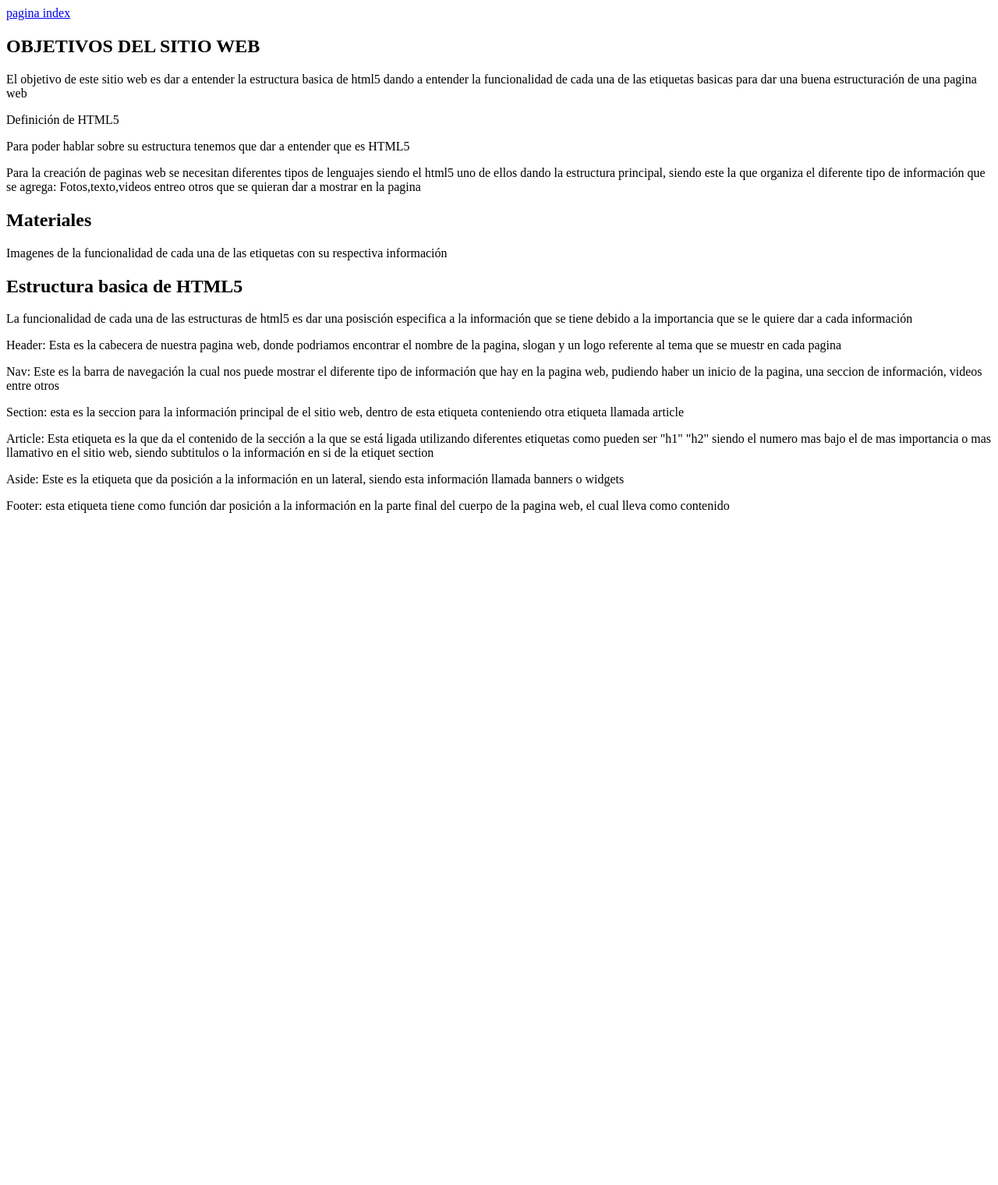
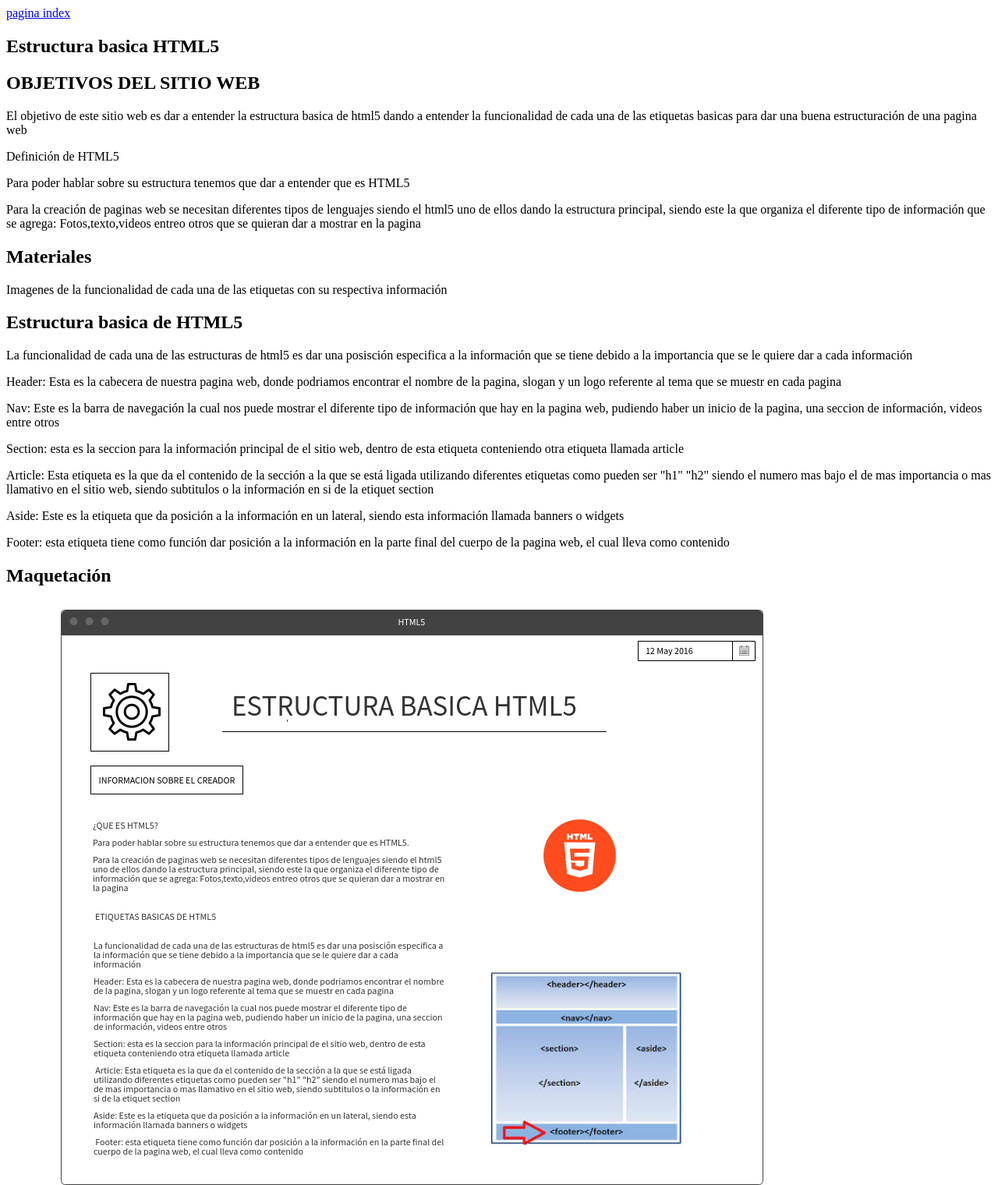
Before and after one commit to Gallego20010819/DSW-DanielStivenCardenasGallego, a plain HTML site: page planing.html in a window 1280 px wide. Shown: the whole page at 78% size. Before the commit the page ends 800 px from the top, so only its background shows below. Drawn offline with Linux system fonts and the light colour scheme.

Commit message:
Actividad 2
Planeación

```diff
--- a/planing.html
+++ b/planing.html
@@ -10,7 +10,8 @@
         <a href="index.html">pagina index</a>
     </nav>
     <section>
-        <h1>OBJETIVOS DEL SITIO WEB</h1>
+        <h1>Estructura basica HTML5</h1>
+        <h2>OBJETIVOS DEL SITIO WEB</h2>
         <p>El objetivo de este sitio web es dar a entender la estructura basica de html5 dando a entender la funcionalidad de cada una de las etiquetas basicas para dar una buena estructuración de una pagina web </p>
         <p>Definición de HTML5</h2>
         <p>Para poder hablar sobre su estructura tenemos que dar a entender que es HTML5</p>
@@ -25,6 +26,10 @@
         <p>Article: Esta etiqueta es la que da el contenido de la sección a la que se está ligada utilizando diferentes etiquetas como pueden ser "h1" "h2" siendo el numero mas bajo el de mas importancia o mas llamativo en el sitio web, siendo subtitulos o la información en si de la etiquet section</p>
         <p>Aside: Este es la etiqueta que da posición a la información en un lateral, siendo esta información llamada banners o widgets</p>
         <p>Footer: esta etiqueta tiene como función dar posición a la información en la parte final del cuerpo de la pagina web, el cual lleva como contenido</p>
+            <h2>Maquetación</h2>
+            <p>
+                <img src="imagenes/Maquetación.png" alt="Maquetación">
+            </p>
     </section>
     </body>
 </html>
```
Also changed, not shown: Imagenes/HTML5 ESTRUCTURA.jpg (added), Imagenes/IMAGEN HTML5.png (added), Imagenes/Maquetación.png (added).
